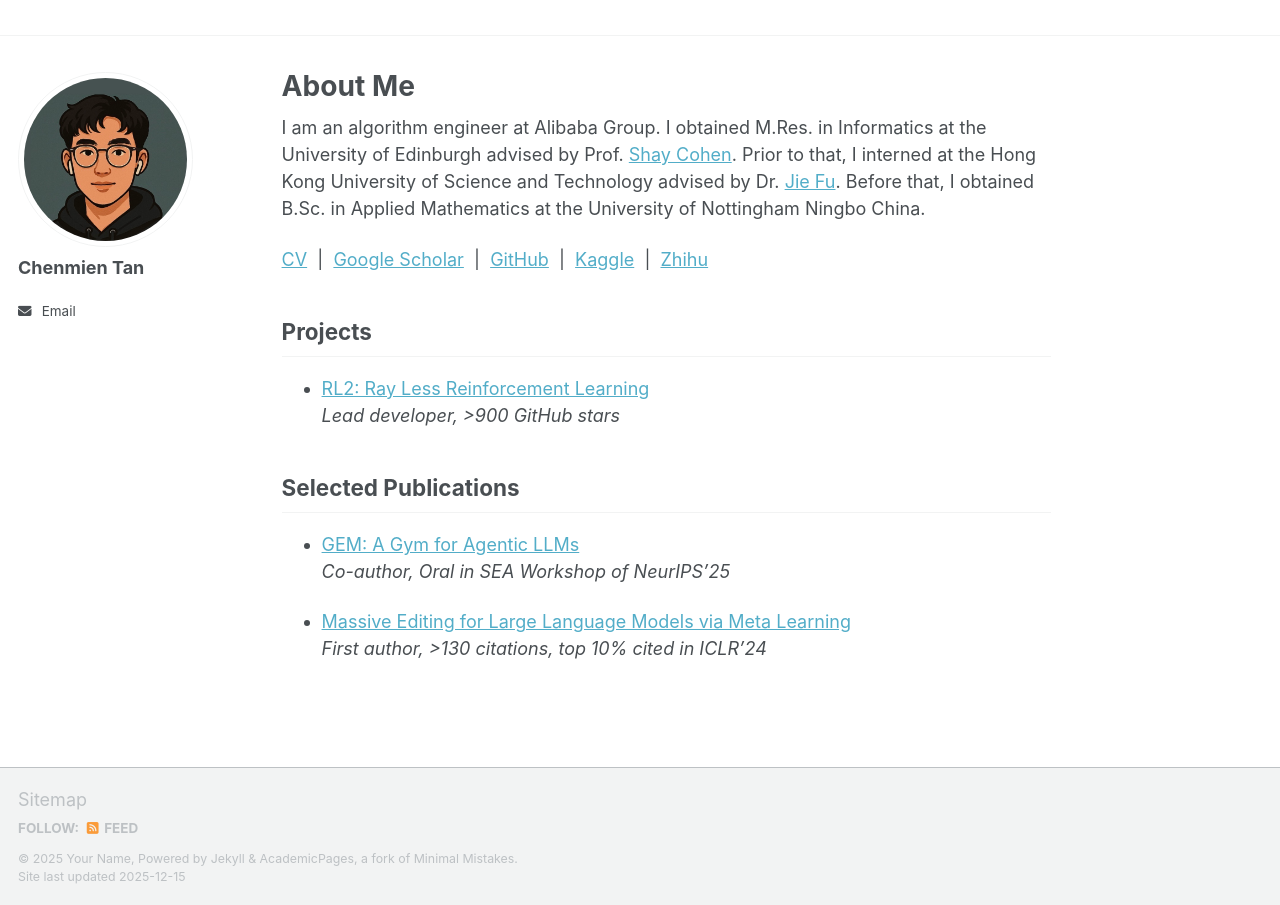
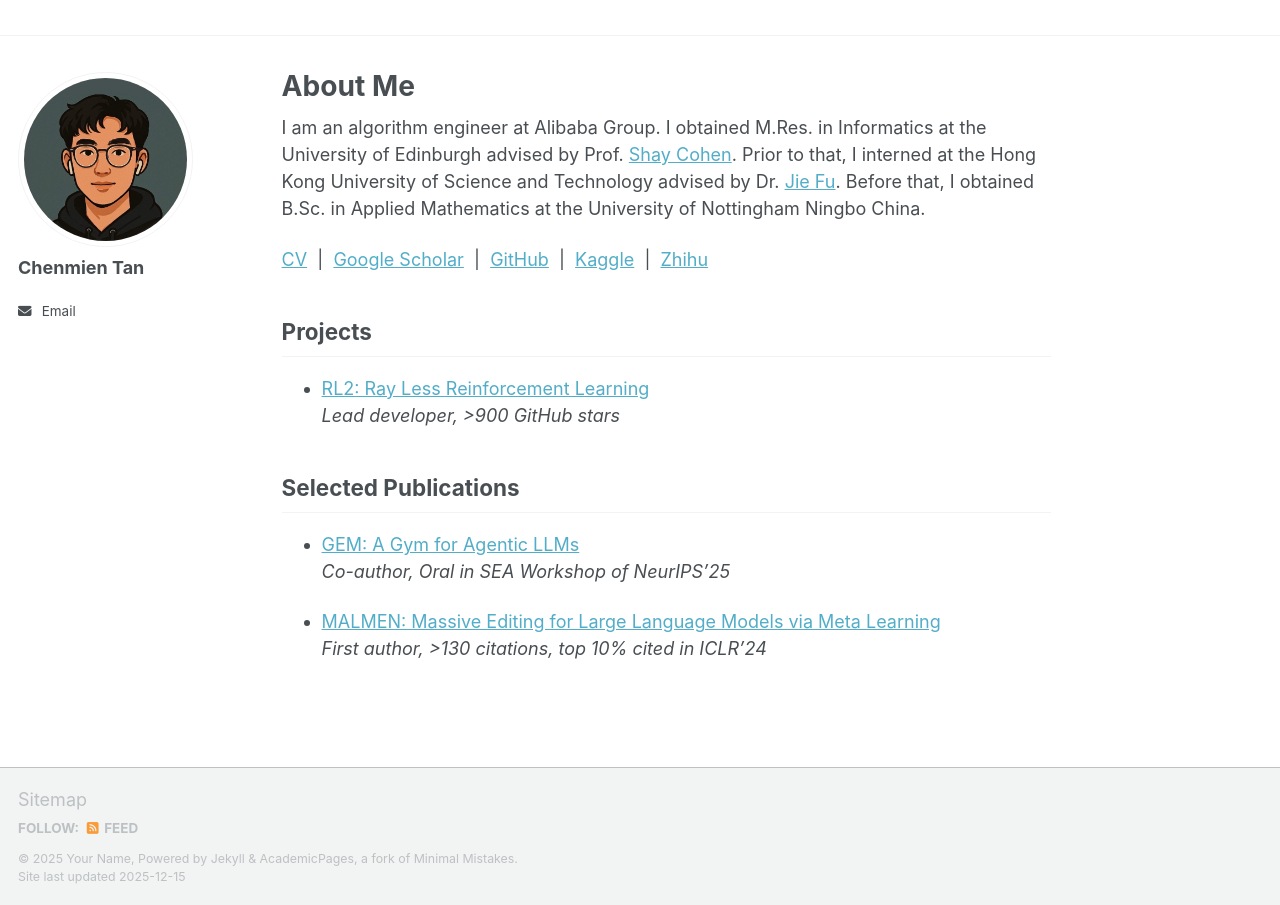
Before and after one commit to ChenmienTan/chenmientan.github.io, a Jekyll site: the page built from _pages/about.md, in a window 1280 px wide. Built offline with Jekyll 4.4.1, drawn with Linux system fonts in a browser that asks for light colours; a script bundle is joined from its source files by our own code; library files that are not in the unit come from our copies.

Commit message:
add abbr for MALMEN

```diff
--- a/_pages/about.md
+++ b/_pages/about.md
@@ -24,5 +24,5 @@ Before that, I obtained B.Sc. in Applied Mathematics at the University of Nottin
 * [GEM: A Gym for Agentic LLMs](https://openreview.net/pdf?id=0Ylu01jcnu)
 *Co-author, Oral in SEA Workshop of NeurIPS'25*
 
-* [Massive Editing for Large Language Models via Meta Learning](https://openreview.net/pdf?id=L6L1CJQ2PE)
+* [MALMEN: Massive Editing for Large Language Models via Meta Learning](https://openreview.net/pdf?id=L6L1CJQ2PE)
 *First author, >130 citations, top 10% cited in ICLR'24*
```
